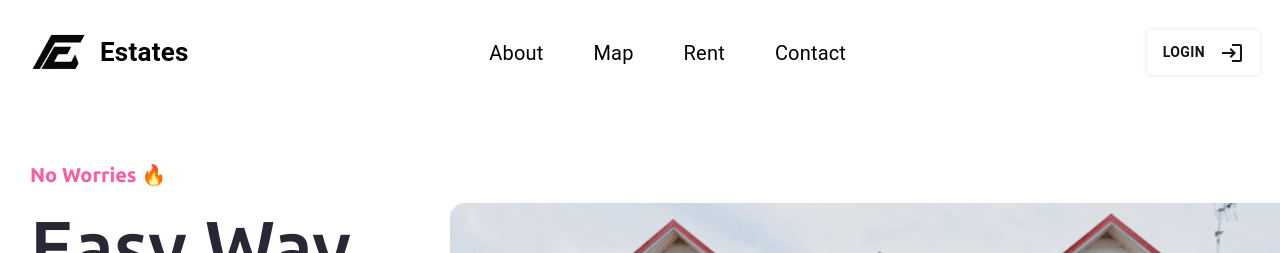
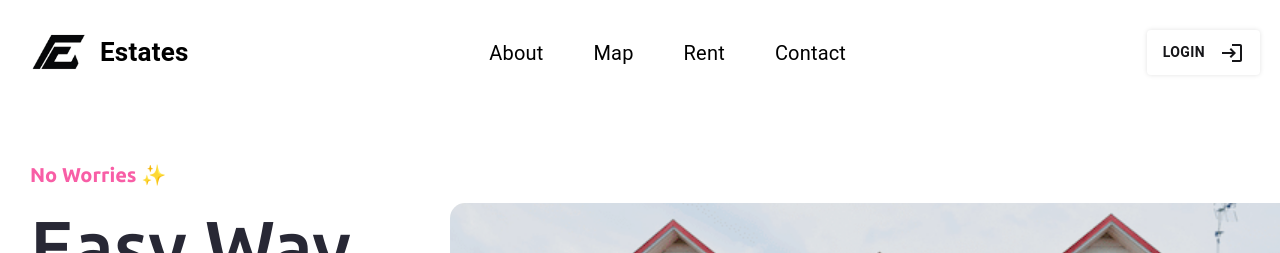
Before and after one commit to SinaKamrava-KMR/Estates, a React (Vite) app: page / in a window 1280 px wide. Shown: the top 253 px of the page. Built offline with nearby package versions, Linux system fonts and the light colour scheme.

Commit message:
refactore : refactore rent card css code

```diff
--- a/src/components/Rent/RentCard.jsx
+++ b/src/components/Rent/RentCard.jsx
@@ -26,7 +26,7 @@ const CardImageWrapper = styled("div")({
 
 const DitailsBox = styled("div")({
   position: "absolute",
-  zIndex: 10,
+  zIndex: 11,
   color: "#fff",
   padding: "5px 10px",
   borderRadius: 50,
--- a/src/components/home/HomePage.jsx
+++ b/src/components/home/HomePage.jsx
@@ -65,7 +65,7 @@ function HomePage() {
               display: "block",
             }}
           >
-            No Worries 🔥
+            No Worries ✨
           </SpecilWord>
           <Title>
             Easy Way To Find a <SpecilWord>Perfect</SpecilWord> Property
```
